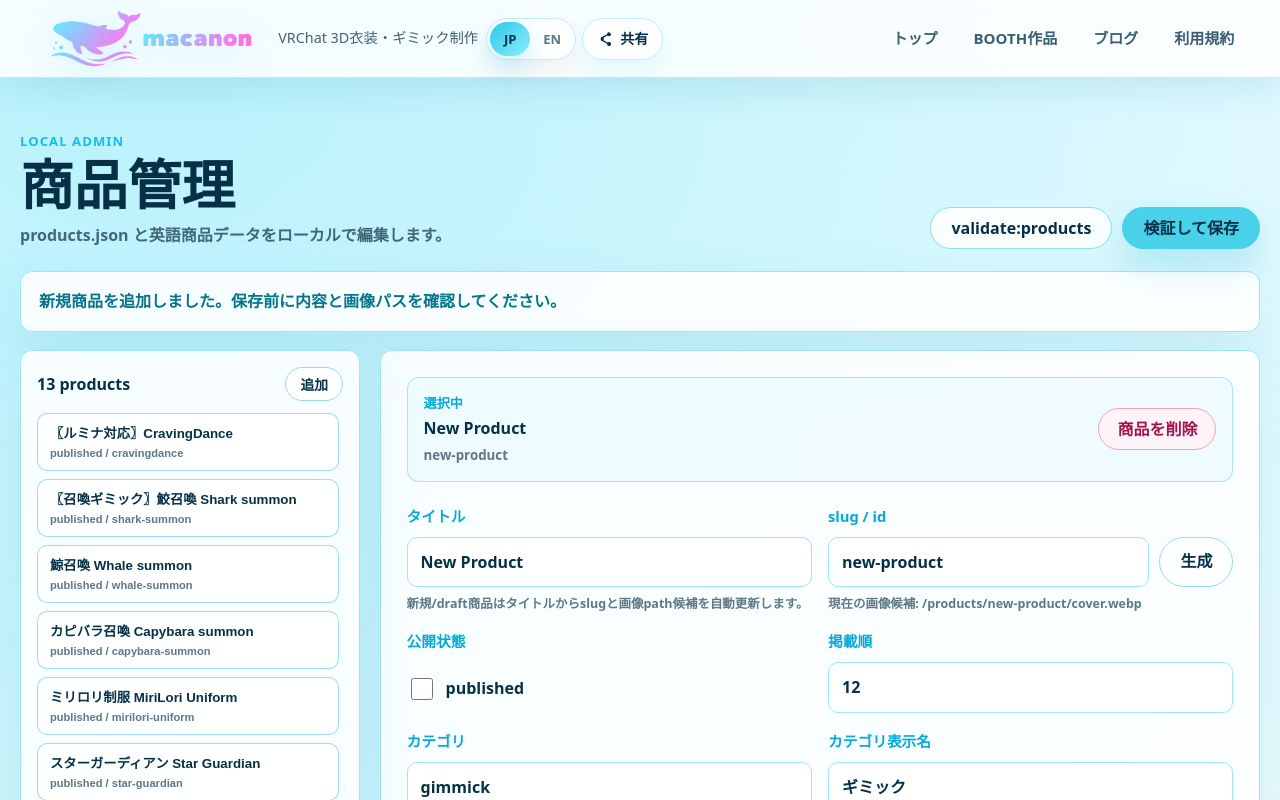
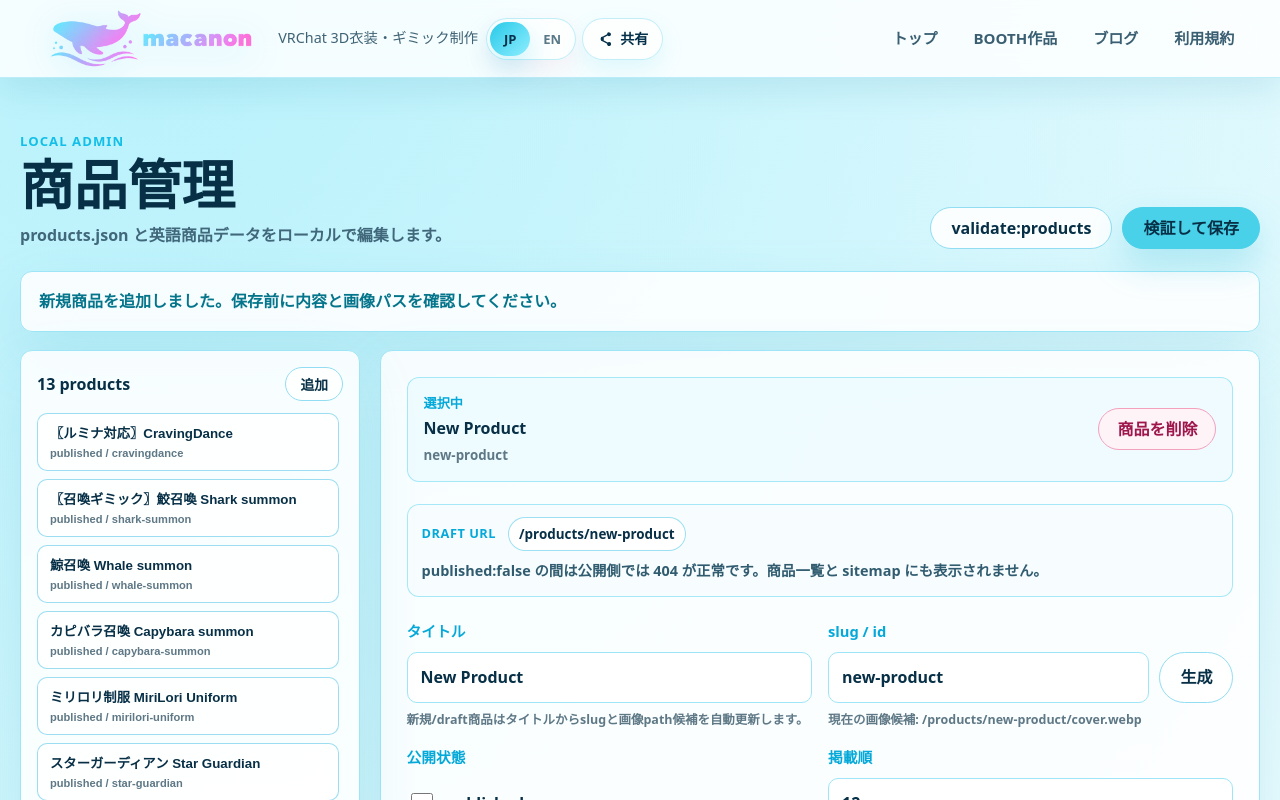
Before and after one commit to neku096/MacanonLab, a Next.js app: page /admin/products in a window 1280 px wide. Both pictures are taken after a click on the button "追加". Shown: the top 800 px of the page. Built offline with nearby package versions, Linux system fonts and the light colour scheme.

Commit message:
Improve admin product input assistance

```diff
--- a/components/AdminProductsClient.jsx
+++ b/components/AdminProductsClient.jsx
@@ -469,7 +469,10 @@ export default function AdminProductsClient() {
   function handleTitleChange(nextTitle) {
     if (!selectedProduct) return;
     const nextPatch = { title: nextTitle };
-    const shouldAutoSlug = !selectedProduct.published && /^new-product(-\d+)?$/.test(selectedProduct.slug || "");
+    const currentTitleSlug = uniqueSlug(selectedProduct.title || "", products, selectedProduct.slug);
+    const shouldAutoSlug =
+      !selectedProduct.published &&
+      (/^new-product(-\d+)?$/.test(selectedProduct.slug || "") || selectedProduct.slug === currentTitleSlug);
 
     if (shouldAutoSlug) {
       const nextSlug = uniqueSlug(nextTitle, products, selectedProduct.slug);
@@ -852,6 +855,14 @@ export default function AdminProductsClient() {
               商品を削除
             </button>
           </div>
+
+          {!selectedProduct.published ? (
+            <div className={styles.draftNotice}>
+              <strong>Draft URL</strong>
+              <code>/products/{selectedProduct.slug}</code>
+              <span>published:false の間は公開側では 404 が正常です。商品一覧と sitemap にも表示されません。</span>
+            </div>
+          ) : null}
 
           <div className={styles.gridTwo}>
             <Field label="タイトル">
--- a/components/AdminProductsClient.module.css
+++ b/components/AdminProductsClient.module.css
@@ -213,6 +213,38 @@
   transform: translateY(-1px);
   background: #ffe9f1;
   box-shadow: 0 14px 28px rgba(183, 31, 88, 0.14);
+}
+
+.draftNotice {
+  display: flex;
+  flex-wrap: wrap;
+  align-items: center;
+  gap: 8px 12px;
+  border: 1px solid rgba(158, 230, 247, 0.9);
+  border-radius: 12px;
+  padding: 12px 14px;
+  color: #315c70;
+  background: rgba(246, 253, 255, 0.88);
+  font-size: 0.9rem;
+  font-weight: 800;
+}
+
+.draftNotice strong {
+  color: #05a9d9;
+  font-size: 0.8rem;
+  letter-spacing: 0.04em;
+  text-transform: uppercase;
+}
+
+.draftNotice code {
+  border: 1px solid rgba(146, 221, 241, 0.9);
+  border-radius: 999px;
+  padding: 5px 10px;
+  color: #073047;
+  background: rgba(255, 255, 255, 0.95);
+  font: inherit;
+  font-size: 0.84rem;
+  font-weight: 900;
 }
 
 .assistPanel {
```
Also changed, not shown: 1 other file (tests, documents, lock files or other folders).
